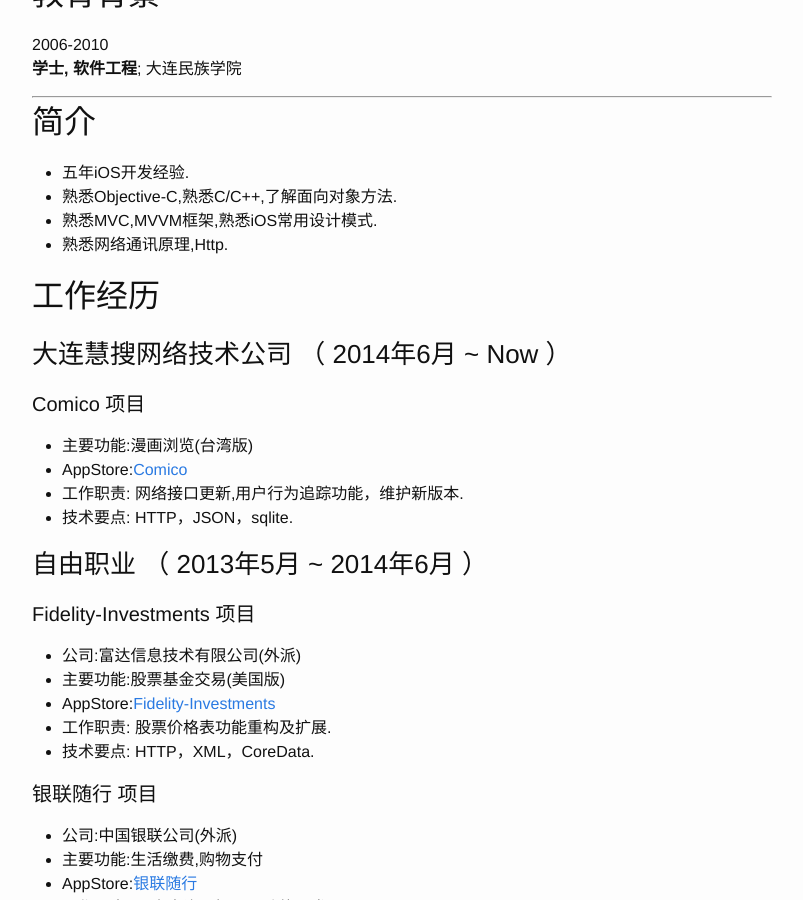
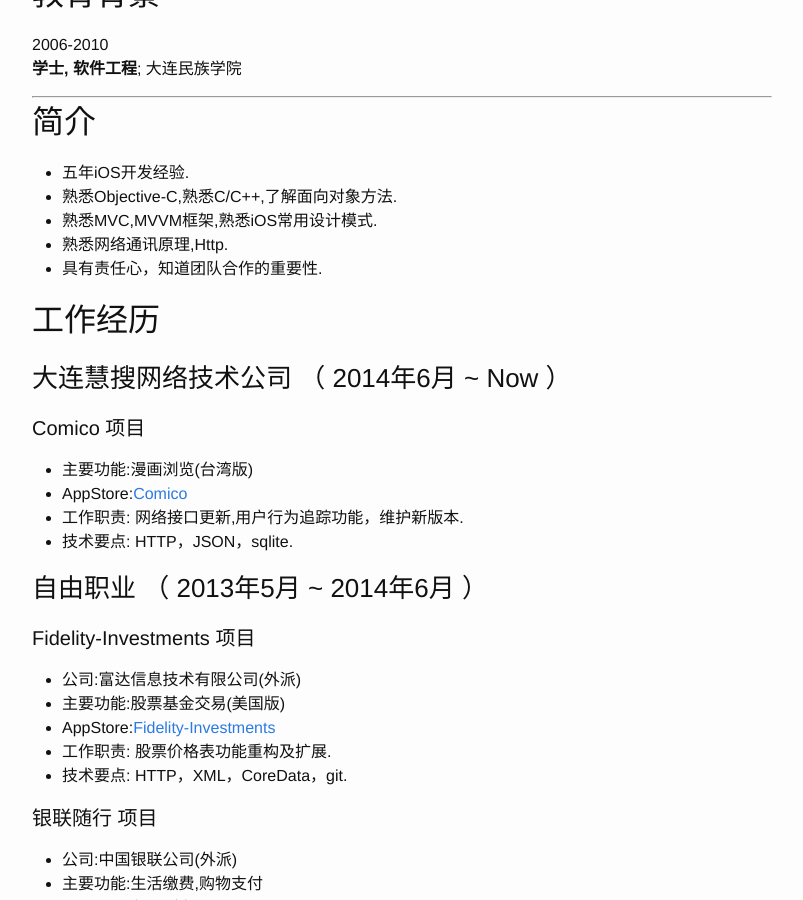
Before and after one commit to dalonng/dalonng.github.com, a Jekyll site: the page built from _posts/2014-12-02-resume.markdown, in a window 1280 px wide and 900 px high, scrolled down 334 px. Shown: the whole window, without its empty margins (238-1041 px from the left). Built offline with Jekyll 4.4.1, drawn with Linux system fonts in a browser that asks for light colours.

Commit message:
Update 2014-12-02-resume.markdown

```diff
--- a/_posts/2014-12-02-resume.markdown
+++ b/_posts/2014-12-02-resume.markdown
@@ -25,6 +25,7 @@
 - 熟悉Objective-C,熟悉C/C++,了解面向对象方法.
 - 熟悉MVC,MVVM框架,熟悉iOS常用设计模式.
 - 熟悉网络通讯原理,Http.
+- 具有责任心，知道团队合作的重要性.
 
 ## 工作经历
 
@@ -43,7 +44,7 @@
 - 主要功能:股票基金交易(美国版)
 - AppStore:[Fidelity-Investments](https://itunes.apple.com/us/app/fidelity-investments/id348177453?mt=8)
 - 工作职责: 股票价格表功能重构及扩展.
-- 技术要点: HTTP，XML，CoreData.
+- 技术要点: HTTP，XML，CoreData，git.
 
 #### 银联随行 项目
 - 公司:中国银联公司(外派)
```
